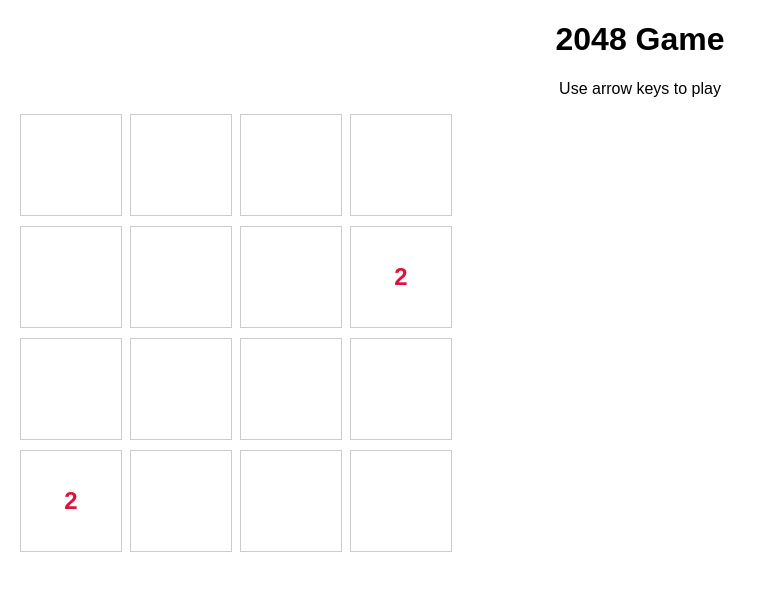
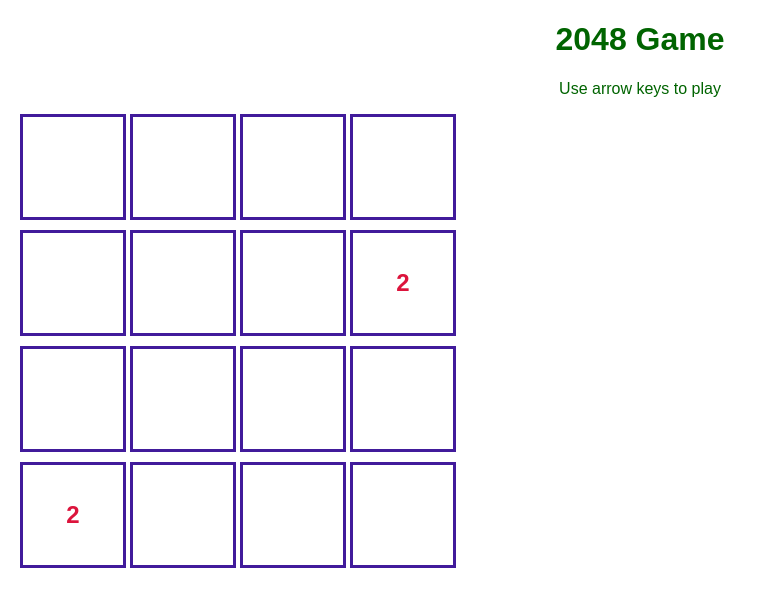
Before and after one commit to Arushi-maker/passionproject20, a Jekyll site: the page _posts/2023-11-28-2048-Game-Code.html, which Jekyll copies as it is, in a window 1280 px wide. Shown: the top 607 px of the page, without its empty margins (0-767 px from the left). Built offline with Jekyll 4.4.1, drawn with Linux system fonts in a browser that asks for light colours.

Commit message:
bolded grid

```diff
--- a/_posts/2023-11-28-2048-Game-Code.html
+++ b/_posts/2023-11-28-2048-Game-Code.html
@@ -9,18 +9,20 @@
             font-family: 'Arial', sans-serif;
             text-align: center;
             margin: 20px;
+            color:darkgreen
         }
 
         .grid-container {
             display: grid;
             grid-template-columns: repeat(4, 100px);
             gap: 10px;
+            color:gold
         }
 
         .grid-item {
             width: 100px;
             height: 100px;
-            border: 1px solid #ccc;
+            border: 3px solid #411b9b;
             display: flex;
             align-items: center;
             justify-content: center;
```
